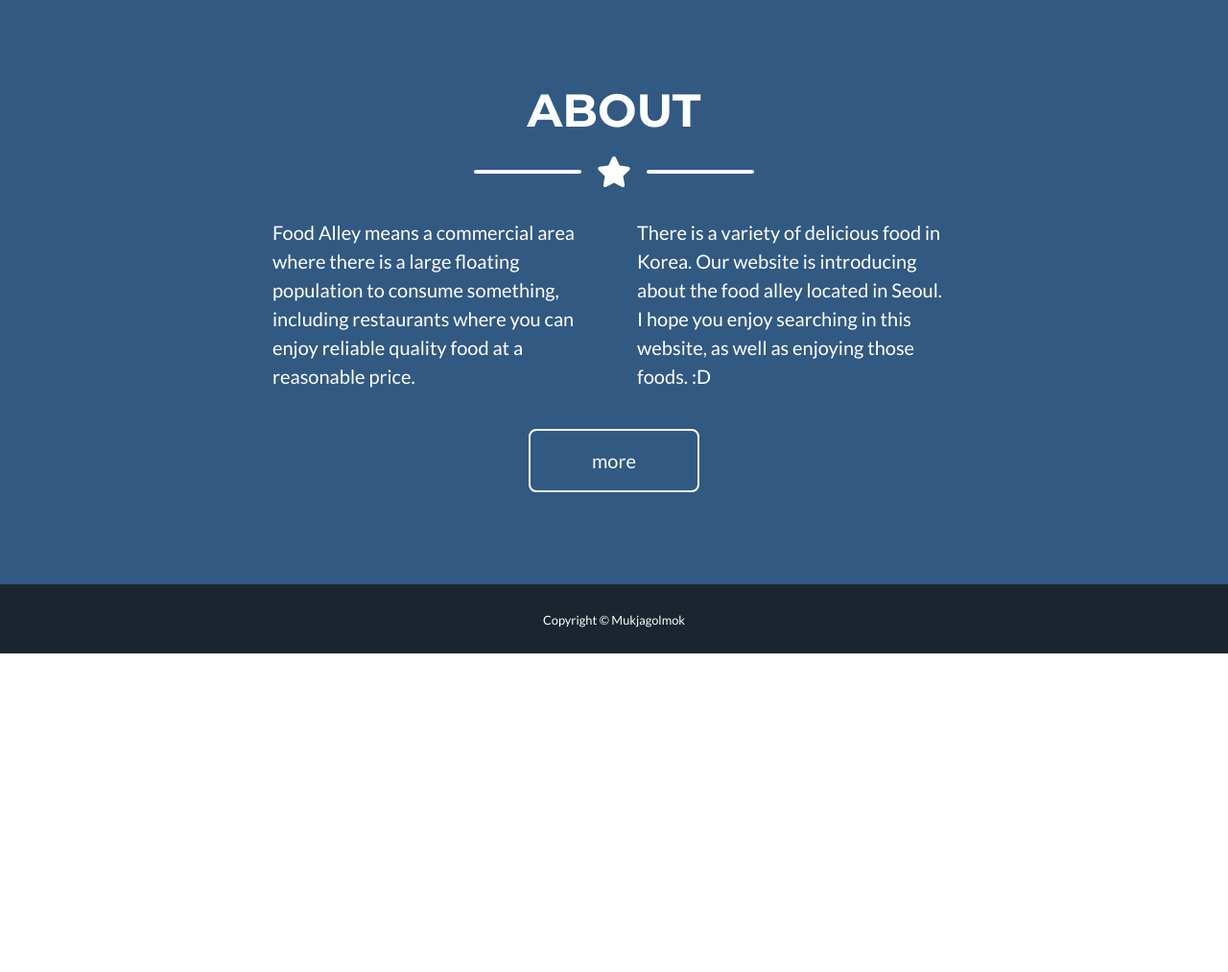
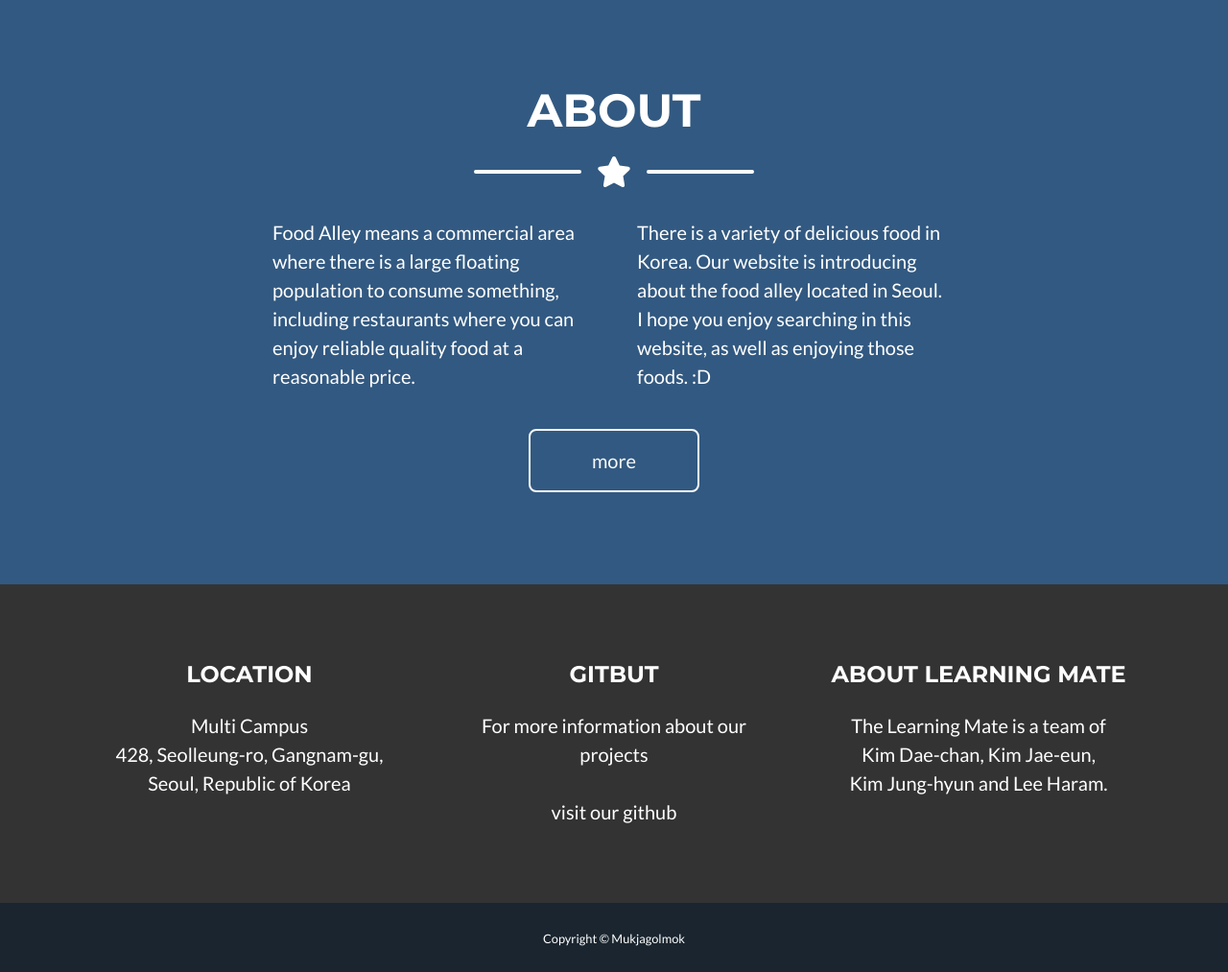
Before and after one commit to multicampus-Bigdata-mukjagolmok/Multicampus-Bigdata-Mukjagolmok, a Django app: page / in a window 1280 px wide. Shown: the part 2146-3159 px from the top of the page at 96% size. Before the commit the page ends 2827 px from the top, so only its background shows below. Run offline with Django 3.2, Linux system fonts and the light colour scheme; some libraries are stand-ins or nearby versions.

Commit message:
Add github address

```diff
--- a/mukja/templates/golmok.html
+++ b/mukja/templates/golmok.html
@@ -70,9 +70,9 @@
                     </div>
                     <!-- Footer Contact-->
                     <div class="col-lg-4 mb-5 mb-lg-0">
-                        <h4 class="text-uppercase mb-4">Contact</h4>
+                        <h4 class="text-uppercase mb-4">gitbut</h4>
                         <p class="lead mb-0">
-                            For any suggestion or question<br>send an E-mail to :<br>kjeun@gmail.com
+                            For more information about our projects<br><br><a style="color:white" href="https://github.com/multicampus-Bigdata-mukjagolmok">visit our github</a>
                         </p>
                     </div>
                     <!-- Footer About Text-->
--- a/mukja/templates/index.html
+++ b/mukja/templates/index.html
@@ -342,6 +342,34 @@
                 </div>
             </div>
         </section>
+        <!-- Footer-->
+        <footer class="footer text-center">
+            <div class="container">
+                <div class="row">
+                    <!-- Footer Location-->
+                    <div class="col-lg-4 mb-5 mb-lg-0">
+                        <h4 class="text-uppercase mb-4">Location</h4>
+                        <p class="lead mb-0">
+                            Multi Campus<br>428, Seolleung-ro, Gangnam-gu, Seoul, Republic of Korea
+                        </p>
+                    </div>
+                    <!-- Footer Contact-->
+                    <div class="col-lg-4 mb-5 mb-lg-0">
+                        <h4 class="text-uppercase mb-4">gitbut</h4>
+                        <p class="lead mb-0">
+                            For more information about our projects<br><br><a style="color:white" href="https://github.com/multicampus-Bigdata-mukjagolmok">visit our github</a>
+                        </p>
+                    </div>
+                    <!-- Footer About Text-->
+                    <div class="col-lg-4">
+                        <h4 class="text-uppercase mb-4">About Learning Mate</h4>
+                        <p class="lead mb-0">
+                           The Learning Mate is a team of <br>Kim Dae-chan, Kim Jae-eun, <br>Kim Jung-hyun and Lee Haram.
+                        </p>
+                    </div>
+                </div>
+            </div>
+        </footer>
         <!-- Copyright Section-->
         <div class="copyright py-4 text-center text-white">
             <div class="container"><small>Copyright © Mukjagolmok</small></div>
--- a/mukja/templates/login.html
+++ b/mukja/templates/login.html
@@ -59,9 +59,9 @@
                 </div>
                 <!-- Footer Contact-->
                 <div class="col-lg-4 mb-5 mb-lg-0">
-                    <h4 class="text-uppercase mb-4">Contact</h4>
+                    <h4 class="text-uppercase mb-4">github</h4>
                     <p class="lead mb-0">
-                        For any suggestion or question<br>send an E-mail to :<br>kjeun@gmail.com
+                        For more information about our projects<br><br><a style="color:white" href="https://github.com/multicampus-Bigdata-mukjagolmok">visit our github</a>
                     </p>
                 </div>
                 <!-- Footer About Text-->
--- a/mukja/templates/register.html
+++ b/mukja/templates/register.html
@@ -57,9 +57,9 @@
                 </div>
                 <!-- Footer Contact-->
                 <div class="col-lg-4 mb-5 mb-lg-0">
-                    <h4 class="text-uppercase mb-4">Contact</h4>
+                    <h4 class="text-uppercase mb-4">github</h4>
                     <p class="lead mb-0">
-                        For any suggestion or question<br>send an E-mail to :<br>kjeun@gmail.com
+                        For more information about our projects<br><br><a style="color:white" href="https://github.com/multicampus-Bigdata-mukjagolmok">visit our github</a>
                     </p>
                 </div>
                 <!-- Footer About Text-->
--- a/mukja/templates/restaurant.html
+++ b/mukja/templates/restaurant.html
@@ -134,9 +134,9 @@
             </div>
             <!-- Footer Contact-->
             <div class="col-lg-4 mb-5 mb-lg-0">
-                <h4 class="text-uppercase mb-4">Contact</h4>
+                <h4 class="text-uppercase mb-4">github</h4>
                 <p class="lead mb-0">
-                    For any suggestion or question<br>send an E-mail to :<br>kjeun@gmail.com
+                    For more information about our projects<br><br><a style="color:white" href="https://github.com/multicampus-Bigdata-mukjagolmok">visit our github</a>
                 </p>
             </div>
             <!-- Footer About Text-->
```
Also changed, not shown: mukja/templates/aboutus.html (+6 -6 lines), db.sqlite3.
